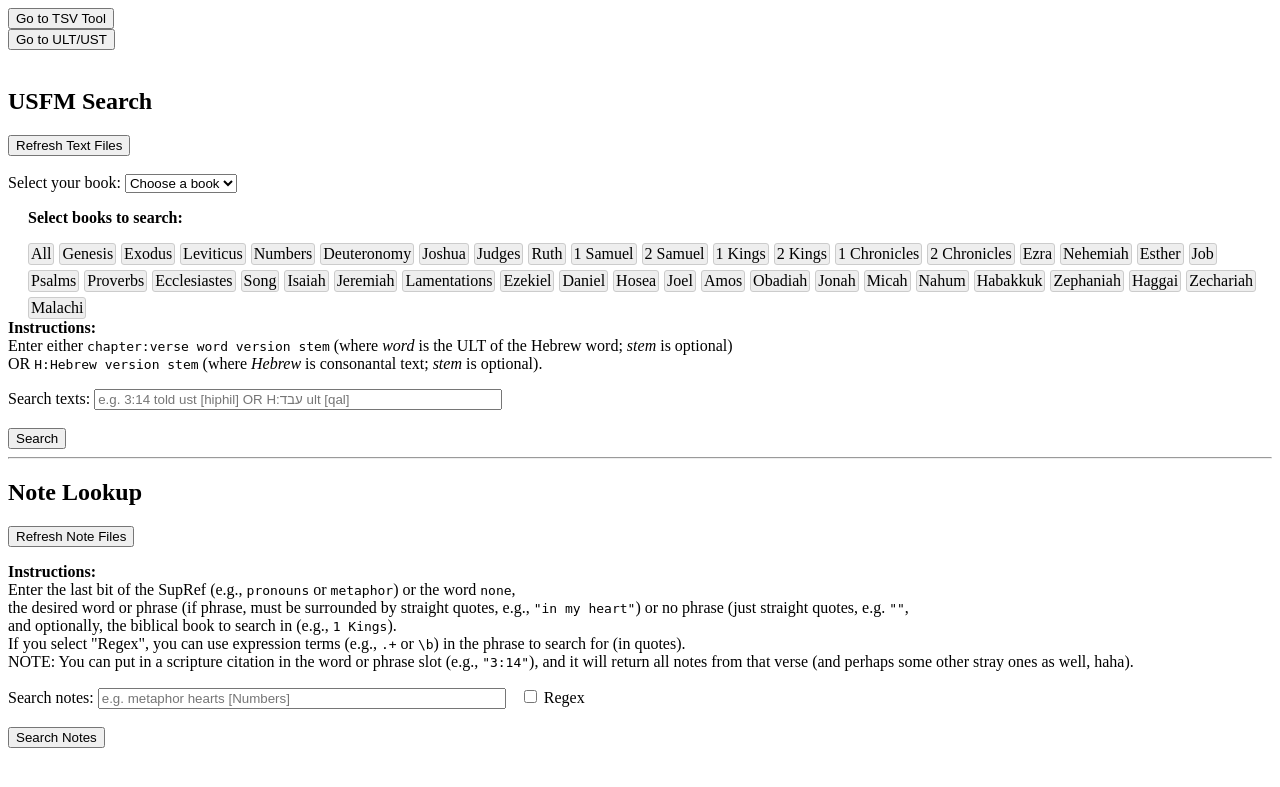
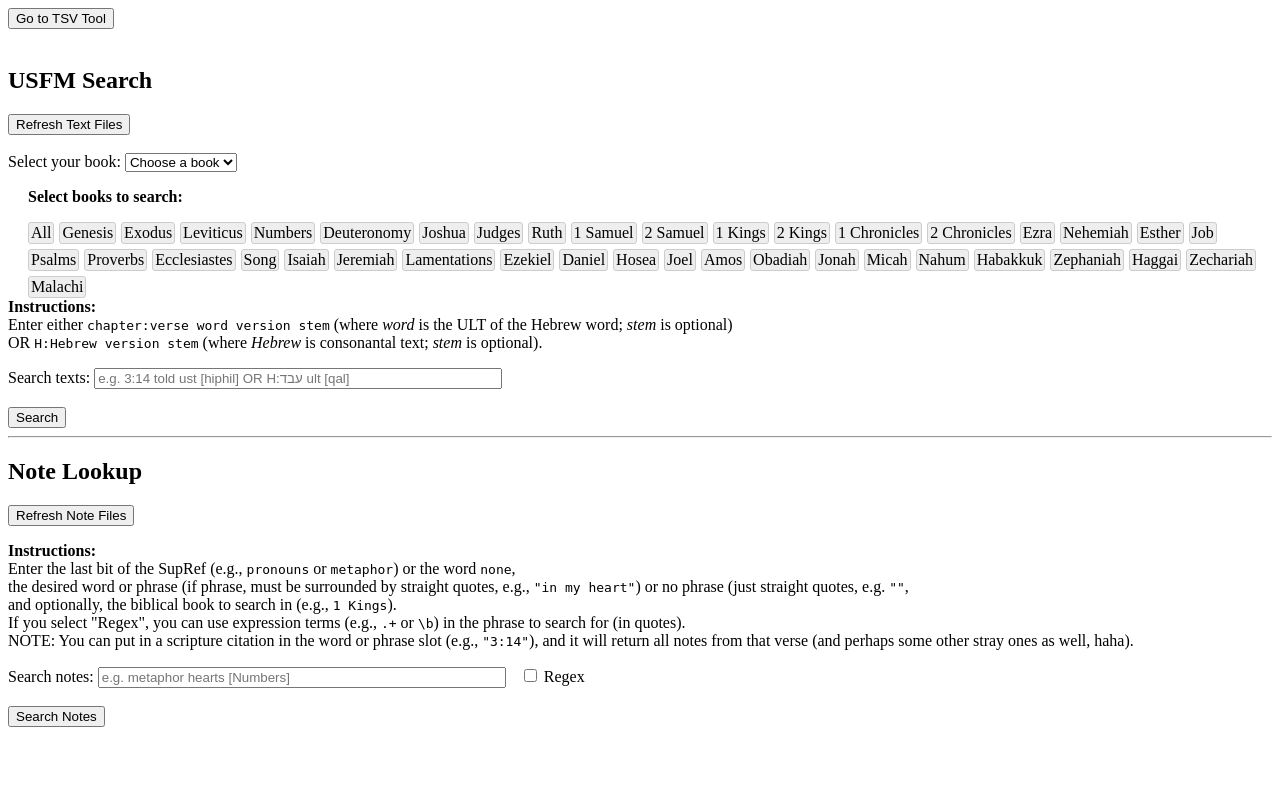
Before and after one commit to stephenwunrow/USFM-Tool, a Flask app: page / in a window 1280 px wide. Shown: the top 787 px of the page. Run offline with Flask 3, Linux system fonts and the light colour scheme.

Commit message:
removing button

```diff
--- a/templates/index.html
+++ b/templates/index.html
@@ -34,9 +34,6 @@
 <body>
   <form method="get" action="{{ url_for('tsv_tool') }}">
     <button type="submit">Go to TSV Tool</button>
-  </form>
-  <form method="get" action="{{ url_for('translations') }}">
-    <button type="submit">Go to ULT/UST</button>
   </form>
   <br>
   <h2>USFM Search</h2>
```
